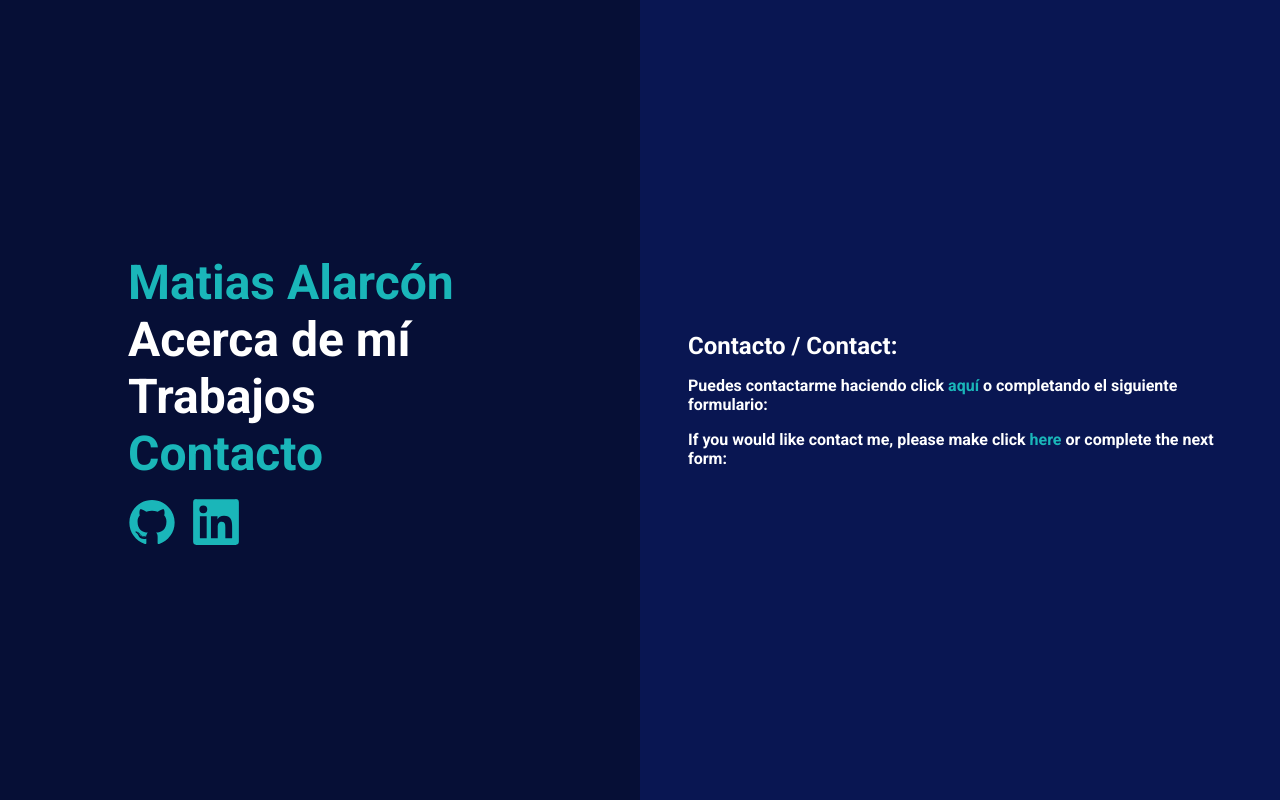
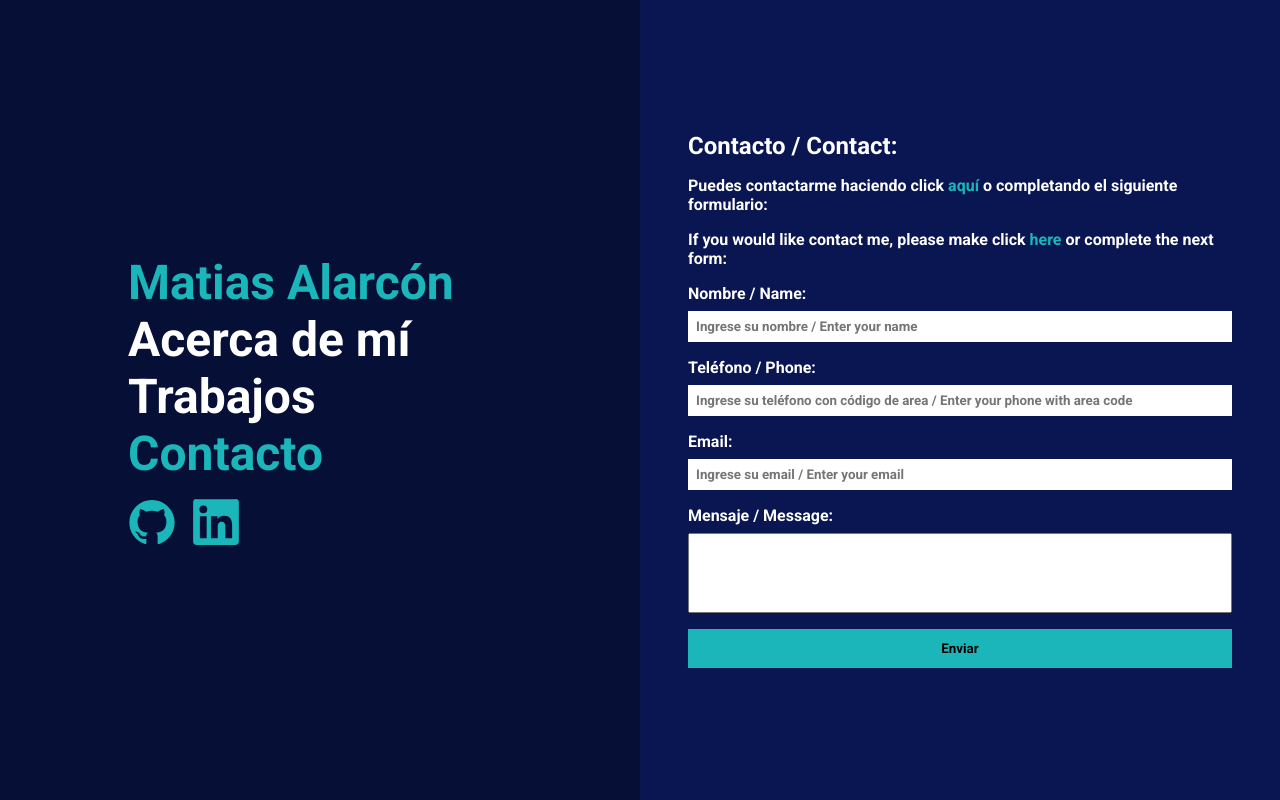
Before and after one commit to matiasal55/matiasal55.github.io, a React (Create React App) app: page /contact in a window 1280 px wide. Built offline with nearby package versions, Linux system fonts and the light colour scheme.

Commit message:
Form en contacto

```diff
--- a/package.json
+++ b/package.json
@@ -8,6 +8,7 @@
     "@testing-library/user-event": "^12.8.3",
     "react": "^17.0.2",
     "react-dom": "^17.0.2",
+    "react-hook-form": "^7.12.0",
     "react-router-dom": "^5.2.0",
     "react-scripts": "4.0.3",
     "sass": "^1.35.1",
--- /dev/null
+++ b/src/components/FormField.js
@@ -0,0 +1,12 @@
+import React from 'react';
+
+const FormField = ({ labelFor, labelName, placeholder, type = 'text', register }) => {
+    return (
+        <div className='form-group'>
+            <label htmlFor={labelFor}>{labelName}</label>
+            <input id={labelFor} type={type} placeholder={placeholder} {...register(labelFor)} />
+        </div>
+    );
+};
+
+export default FormField;
--- a/src/pages/Contact.js
+++ b/src/pages/Contact.js
@@ -1,7 +1,15 @@
+import { useForm } from 'react-hook-form';
 import Content from '../components/Content';
+import FormField from '../components/FormField';
 import '../styles/_contact.scss';
 
 const Contact = () => {
+    const { handleSubmit, register } = useForm();
+
+    const onSubmit = (e) => {
+        console.log(e);
+    };
+
     return (
         <Content page='contact'>
             <div>
@@ -12,6 +20,24 @@ const Contact = () => {
                 <p>
                     If you would like contact me, please make click <a href='mailto:mati.alarcon55@gmail.com'>here</a> or complete the next form:
                 </p>
+                <form method='POST' onSubmit={handleSubmit(onSubmit)}>
+                    <FormField labelFor='name' labelName='Nombre / Name:' placeholder='Ingrese su nombre / Enter your name' register={register} />
+                    <FormField
+                        labelFor='telephone'
+                        labelName='Teléfono / Phone:'
+                        placeholder='Ingrese su teléfono con código de area / Enter your phone with area code'
+                        type='tel'
+                        register={register}
+                    />
+                    <FormField labelFor='email' labelName='Email:' placeholder='Ingrese su email / Enter your email' type='email' register={register} />
+                    <div className='form-group'>
+                        <label htmlFor='message'>Mensaje / Message:</label>
+                        <textarea {...register('message')}></textarea>
+                    </div>
+                    <div className='form-group'>
+                        <button type='submit'>Enviar</button>
+                    </div>
+                </form>
             </div>
         </Content>
     );
--- a/src/styles/_contact.scss
+++ b/src/styles/_contact.scss
@@ -7,4 +7,37 @@
     a {
         color: $secondColor;
     }
+
+    form {
+        margin-top: 1rem;
+
+        .form-group {
+            display: flex;
+            flex-direction: column;
+            margin-top: 1rem;
+
+            input {
+                min-width: 50%;
+                border: none;
+                padding: 0.5rem;
+                margin-top: 0.5rem;
+            }
+
+            textarea {
+                resize: none;
+                margin-top: 0.5rem;
+                height: 5rem;
+            }
+
+            button {
+                border: none;
+                background-color: $secondColor;
+                padding: 0.75rem;
+
+                &:hover {
+                    background-color: white;
+                }
+            }
+        }
+    }
 }
```
Also changed, not shown: 1 other file (tests, documents, lock files or other folders).
